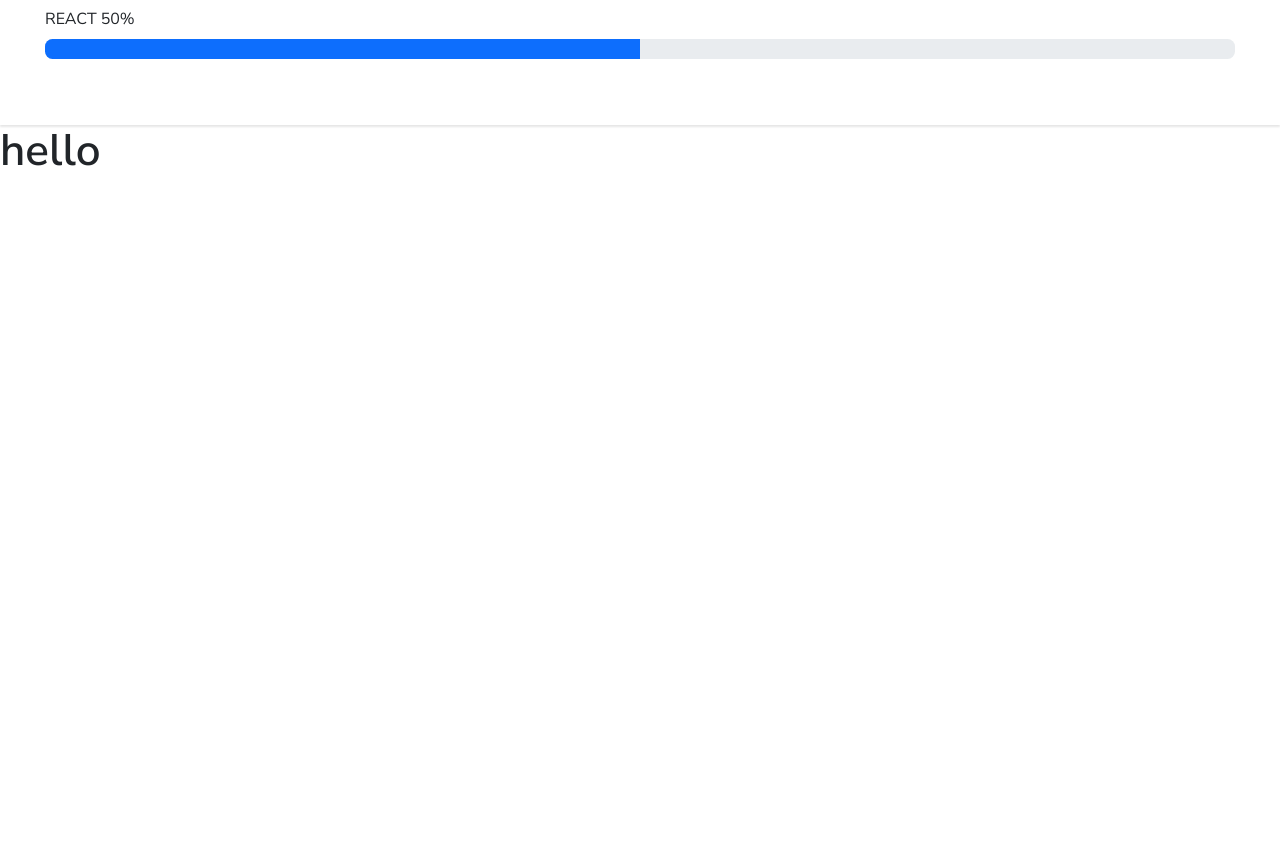
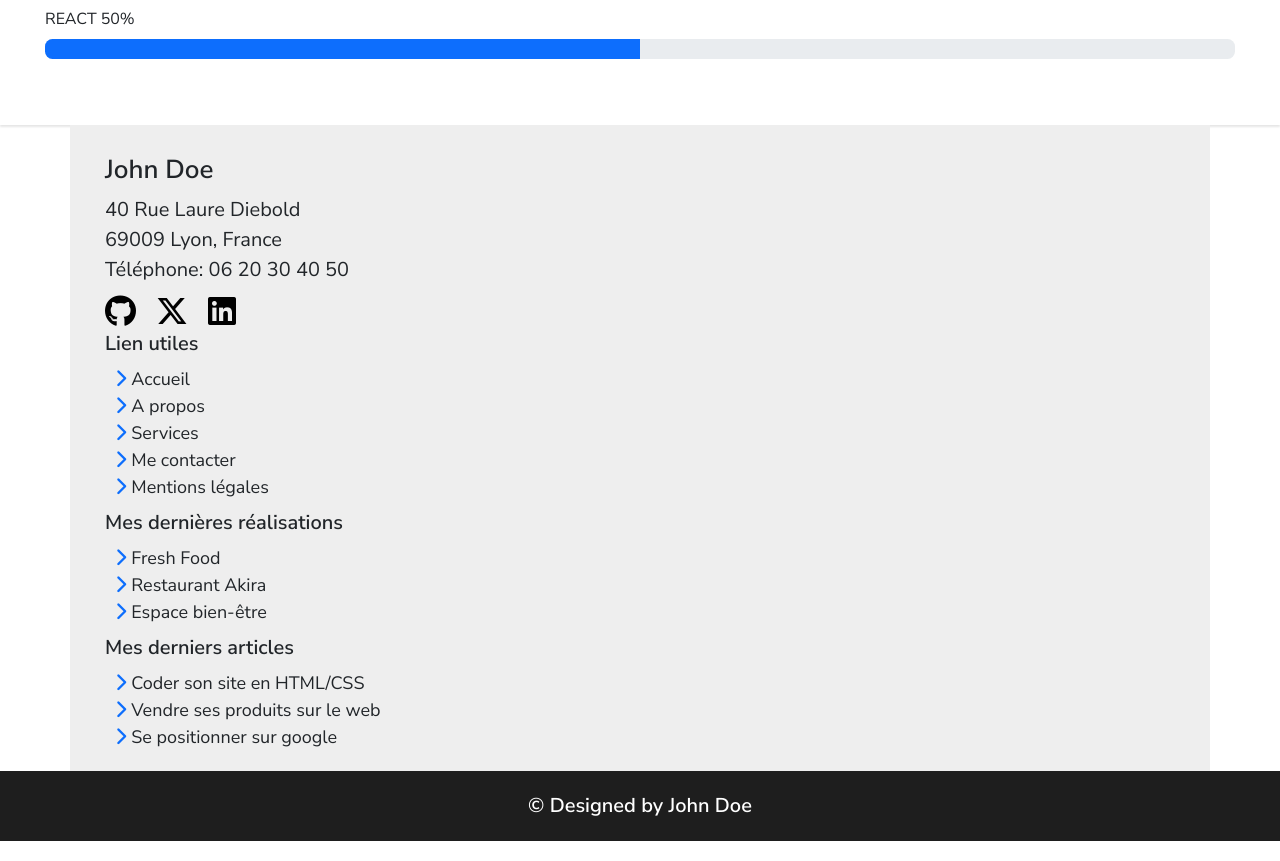
Before and after one commit to KaynoxDev/cv-opti-react, a React (Create React App) app: page / in a window 1280 px wide. Shown: the part 2120-2981 px from the top of the page. Before the commit the page ends 2308 px from the top, so only its background shows below. Built offline with nearby package versions, Linux system fonts and the light colour scheme.

Commit message:
Structure footer final

```diff
--- a/src/index.css
+++ b/src/index.css
@@ -20,6 +20,7 @@ h2 {
 }
 
 h3 {
+  font-size: 1rem;
   font-weight: 600;
 }
 
--- a/src/pages/accueil/footer/Footer.jsx
+++ b/src/pages/accueil/footer/Footer.jsx
@@ -1,9 +1,139 @@
 import React from "react";
-
+import "./footer.css";
 function Footer() {
   return (
     <footer>
-      <h1>hello</h1>
+      <div className="container">
+        <div className="row-4">
+          <div className="col box-address">
+            <address id="mg_bottom_0">
+              <p className="name">John Doe</p>
+              <p>40 Rue Laure Diebold</p>
+              <p>69009 Lyon, France</p>
+              <p>Téléphone: 06 20 30 40 50</p>
+            </address>
+            <div className="socialIcon">
+              <a
+                href="https://github.com/johndoe"
+                target="_blank"
+                rel="noreferrer noopener"
+              >
+                <i
+                  className="fa-brands fa-github"
+                  style={{ color: "#000000" }}
+                ></i>
+              </a>
+              <a
+                href="https://twitter.com/johndoe"
+                target="_blank"
+                rel="noreferrer noopener"
+              >
+                <i
+                  className="fa-brands fa-x-twitter"
+                  style={{ color: "#000000" }}
+                ></i>
+              </a>
+              <a
+                href="https://linkedin.com/in/johndoe"
+                target="_blank"
+                rel="noreferrer noopener"
+              >
+                <i
+                  className="fa-brands fa-linkedin"
+                  style={{ color: "#000000" }}
+                ></i>
+              </a>
+            </div>
+          </div>
+          <div className="col link-g">
+            <h3>Lien utiles</h3>
+            <div className="link-social">
+              <i
+                class="fa-solid fa-chevron-right"
+                style={{ color: "#0d6efd " }}
+              ></i>
+              <a href="/">Accueil</a>
+            </div>
+            <div className="link-social">
+              <i
+                class="fa-solid fa-chevron-right"
+                style={{ color: "#0d6efd " }}
+              ></i>
+              <a href="/">A propos</a>
+            </div>
+            <div className="link-social">
+              <i
+                class="fa-solid fa-chevron-right"
+                style={{ color: "#0d6efd " }}
+              ></i>
+              <a href="/">Services</a>
+            </div>
+            <div className="link-social">
+              <i
+                class="fa-solid fa-chevron-right"
+                style={{ color: "#0d6efd " }}
+              ></i>
+              <a href="/">Me contacter</a>
+            </div>
+            <div className="link-social">
+              <i
+                class="fa-solid fa-chevron-right"
+                style={{ color: "#0d6efd " }}
+              ></i>
+              <a href="/">Mentions légales</a>
+            </div>
+          </div>
+          <div className="col lastReal">
+            <h3>Mes dernières réalisations</h3>
+            <div className="link-lastReal">
+              <i
+                class="fa-solid fa-chevron-right"
+                style={{ color: "#0d6efd " }}
+              ></i>
+              <a href="/">Fresh Food</a>
+            </div>
+            <div className="link-lastReal">
+              <i
+                class="fa-solid fa-chevron-right"
+                style={{ color: "#0d6efd " }}
+              ></i>
+              <a href="/">Restaurant Akira</a>
+            </div>
+            <div className="link-lastReal">
+              <i
+                class="fa-solid fa-chevron-right"
+                style={{ color: "#0d6efd " }}
+              ></i>
+              <a href="/">Espace bien-être</a>
+            </div>
+          </div>
+          <div className="col lastArticle">
+            <h3>Mes derniers articles</h3>
+            <div className="link-article">
+              <i
+                class="fa-solid fa-chevron-right"
+                style={{ color: "#0d6efd " }}
+              ></i>
+              <a href="/">Coder son site en HTML/CSS</a>
+            </div>
+            <div className="link-article">
+              <i
+                class="fa-solid fa-chevron-right"
+                style={{ color: "#0d6efd " }}
+              ></i>
+              <a href="/">Vendre ses produits sur le web</a>
+            </div>
+            <div className="link-article">
+              <i
+                class="fa-solid fa-chevron-right"
+                style={{ color: "#0d6efd " }}
+              ></i>
+              <a href="/">Se positionner sur google</a>
+            </div>
+          </div>
+        </div>
+      </div>
+      <div className="copyright">&copy; Designed by John Doe</div>
     </footer>
   );
 }
--- a/src/pages/accueil/footer/footer.css
+++ b/src/pages/accueil/footer/footer.css
@@ -0,0 +1,102 @@
+.container {
+  background-color: #eee;
+}
+
+.name {
+  font-size: 1.3rem;
+  font-weight: bold;
+  padding-bottom: 10px;
+}
+
+#mg_bottom_0 {
+  margin-bottom: 0;
+  line-height: 10px;
+}
+
+.box-address {
+  padding-top: 40px;
+  padding-left: 20px;
+}
+
+i {
+  font-size: 32px;
+}
+
+.socialIcon {
+  letter-spacing: 20px;
+}
+
+a {
+  text-decoration: none;
+  color: inherit;
+}
+
+.link-g {
+  padding-left: 20px;
+}
+
+.link-social {
+  display: flex;
+  align-items: center;
+  padding-left: 10px;
+}
+
+.link-social i {
+  font-size: 18px;
+  padding-right: 5px;
+}
+
+.link-social a {
+  font-size: 18px;
+}
+
+.lastReal {
+  padding-top: 10px;
+  padding-left: 20px;
+}
+
+.link-lastReal {
+  display: flex;
+  align-items: center;
+  padding-left: 10px;
+}
+
+.link-lastReal i {
+  font-size: 18px;
+  padding-right: 5px;
+}
+
+.link-lastReal a {
+  font-size: 18px;
+}
+
+.lastArticle {
+  padding-top: 10px;
+  padding-left: 20px;
+  padding-bottom: 20px;
+}
+
+.link-article {
+  display: flex;
+  align-items: center;
+  padding-left: 10px;
+}
+
+.link-article i {
+  font-size: 18px;
+  padding-right: 5px;
+}
+
+.link-article a {
+  font-size: 18px;
+}
+
+.copyright {
+  font-weight: bold;
+  padding-top: 20px;
+  padding-bottom: 20px;
+  margin-bottom: 20px;
+  text-align: center;
+  color: white;
+  background-color: #1e1e1e;
+}
--- a/src/pages/accueil/main/Main.jsx
+++ b/src/pages/accueil/main/Main.jsx
@@ -45,7 +45,7 @@ function Main() {
               <h2 className="title2">Mes compétences</h2>
               <span>html5 90%</span>
               <div
-                class="progress"
+                className="progress"
                 role="progressbar"
                 aria-label="Success example"
                 aria-valuenow="90"
@@ -53,13 +53,13 @@ function Main() {
                 aria-valuemax="100"
               >
                 <div
-                  class="progress-bar bg-danger"
+                  className="progress-bar bg-danger"
                   style={{ width: "90%" }}
                 ></div>
               </div>
               <span>css3 80%</span>
               <div
-                class="progress"
+                className="progress"
                 role="progressbar"
                 aria-label="Info example"
                 aria-valuenow="80"
@@ -67,13 +67,13 @@ function Main() {
                 aria-valuemax="100"
               >
                 <div
-                  class="progress-bar bg-info"
+                  className="progress-bar bg-info"
                   style={{ width: "80%" }}
                 ></div>
               </div>
               <span>javascript 70%</span>
               <div
-                class="progress"
+                className="progress"
                 role="progressbar"
                 aria-label="Warning example"
                 aria-valuenow="70"
@@ -81,14 +81,14 @@ function Main() {
                 aria-valuemax="100"
               >
                 <div
-                  class="progress-bar bg-warning"
+                  className="progress-bar bg-warning"
                   style={{ width: "70%" }}
                 ></div>
               </div>
 
               <span>php 60%</span>
               <div
-                class="progress"
+                className="progress"
                 role="progressbar"
                 aria-label="Danger example"
                 aria-valuenow="60"
@@ -96,13 +96,13 @@ function Main() {
                 aria-valuemax="100"
               >
                 <div
-                  class="progress-bar bg-success"
+                  className="progress-bar bg-success"
                   style={{ width: "60%" }}
                 ></div>
               </div>
               <span>react 50%</span>
               <div
-                class="progress"
+                className="progress"
                 role="progressbar"
                 aria-label="Danger example"
                 aria-valuenow="50"
@@ -110,7 +110,7 @@ function Main() {
                 aria-valuemax="100"
               >
                 <div
-                  class="progress-bar bg-primary"
+                  className="progress-bar bg-primary"
                   style={{ width: "50%" }}
                 ></div>
               </div>
```
Also changed, not shown: src/components/Exemple.jsx (added, +32 -0 lines).
